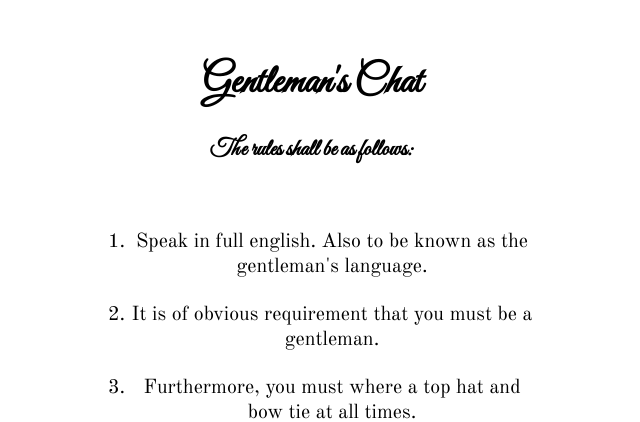
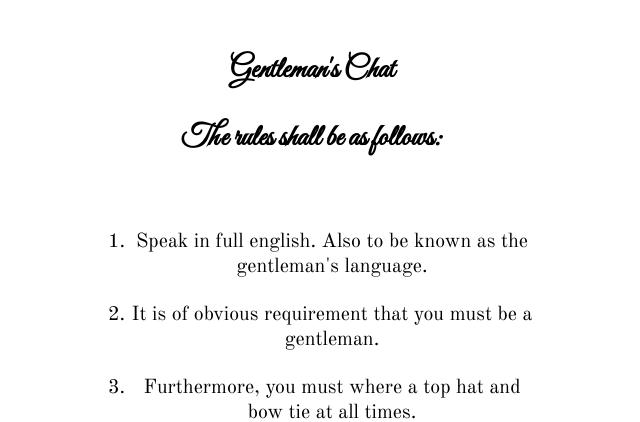
Before and after one commit to jakey1610/jakey1610.github.io, a PHP site: page / in a window 1280 px wide. Shown: the top 422 px of the page, without its empty margins (328-968 px from the left). Run offline with PHP 8.4, Linux system fonts and the light colour scheme; some libraries are stand-ins or nearby versions.

Commit message:
Update stylesheet.css

```diff
--- a/stylesheet.css
+++ b/stylesheet.css
@@ -3,9 +3,11 @@ body{
 }
 #main_head{
   font-family: 'Great Vibes', cursive;
+  font-size:30px;
 }
 #second_head{
   font-family: 'Great Vibes', cursive;
+  font-size:30px;
 }
 #wrapper{
   width:35%;
```
